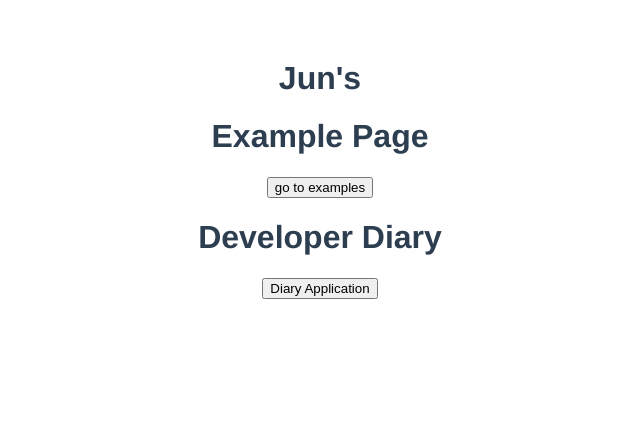
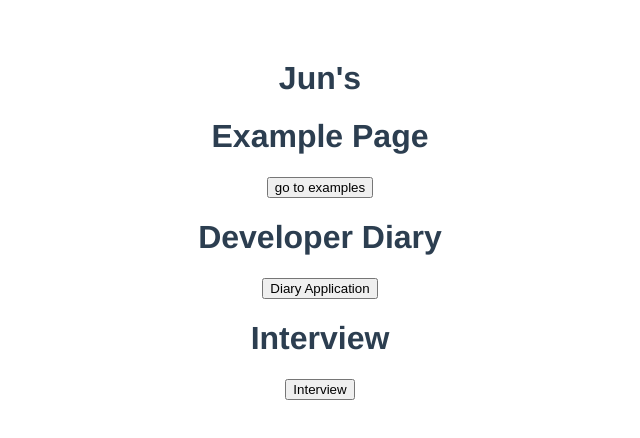
Before and after one commit to gomjunho/SampleRecipe, a Vue app in the folder front/: page /examples/post in a window 1280 px wide. Shown: the top 438 px of the page, without its empty margins (320-960 px from the left). Built offline with nearby package versions, Linux system fonts and the light colour scheme; what vue-session would draw is missing.

Commit message:
Interview project first commit

```diff
--- /dev/null
+++ b/front/src/components/Interview.vue
@@ -0,0 +1,32 @@
+<template>
+    <div align="center" >
+        <h1> Interview</h1>
+        컨텐츠 집중 프로젝트 깔끔한 UI로 컨텐츠 전달에 집중<br><br>
+        큰 카테고리는 왼쪽 탭으로 (java, javascript....)<br>
+        질문은 두번째 탭<br>
+        답변은 바디<br>
+        <br>
+
+        category (id, name)<br>
+        question (id, category_id, question)<br>
+        answer (id, question_id, answer)<br>
+        <br>
+        <hr>
+    </div>
+</template>
+
+<script>
+export default {
+    created: function() {
+    },
+    data: function() {
+        return {
+        }
+    },
+    methods:{
+    }
+}
+</script>
+
+<style>
+</style>
--- a/front/src/components/MainPage.vue
+++ b/front/src/components/MainPage.vue
@@ -15,6 +15,10 @@
       <div>
         <router-link to="/diary" tag="button">Diary Application</router-link>
       </div>
+      <h1>Interview</h1>
+      <div>
+        <router-link to="/interview" tag="button">Interview</router-link>
+      </div>
   </div>
 </template>
 
--- a/front/src/router/index.js
+++ b/front/src/router/index.js
@@ -11,6 +11,8 @@ import LoginTest from '../components/LoginTest'
 import ImageUploadTest from '../components/ImageUploadTest'
 
 import Diary from '../components/Diary'
+
+import Interview from '../components/Interview'
 
 import Post from '../components/Post'
 import PostDetail from '../components/PostDetail'
@@ -58,6 +60,10 @@ export default new Router({
       name: 'diary',
       component: Diary
     },{
+      path: '/interview',
+      name: 'interview',
+      component: Interview
+    },{
       path: '/examples/rest',
       name: 'rest',
       component: RESTApiTest
```
